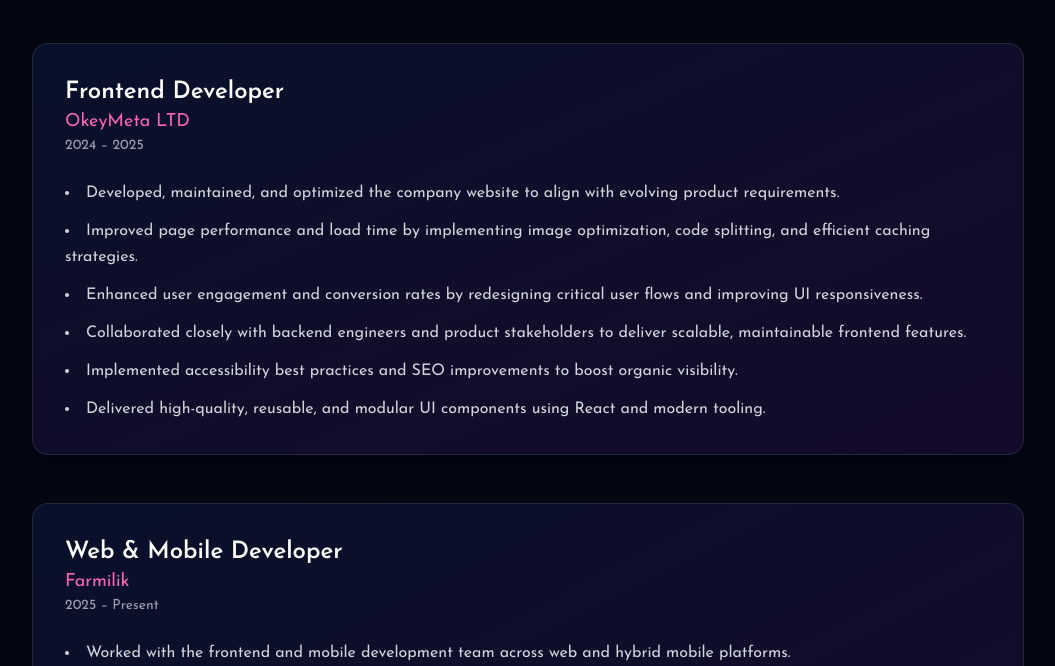
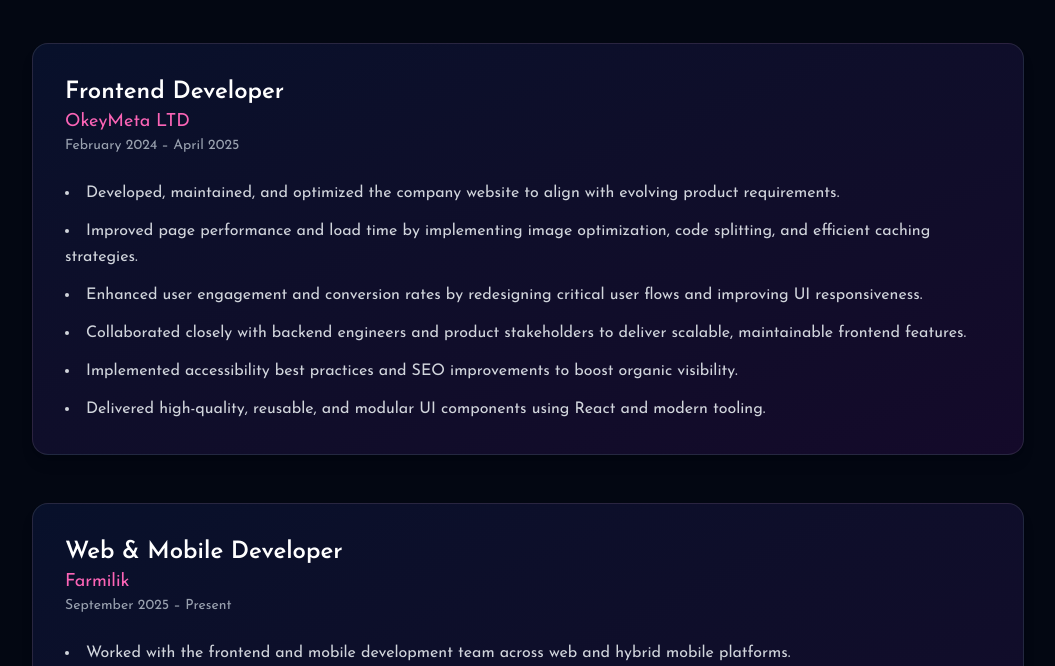
Before and after one commit to SanniAbdulmuiz/my-portfolio-website, a Next.js app: page / in a window 1280 px wide. Shown: the part 4180-4846 px from the top of the page, without its empty margins (112-1167 px from the left). Built offline with nearby package versions, Linux system fonts and the light colour scheme.

Commit message:
Added Precise date

```diff
--- a/app/_components/Experience.js
+++ b/app/_components/Experience.js
@@ -5,7 +5,7 @@
     {
       company: 'OkeyMeta LTD',
       role: 'Frontend Developer',
-      period: '2024 – 2025',
+      period: 'February 2024 – April 2025',
       achievements: [
         'Developed, maintained, and optimized the company website to align with evolving product requirements.',
         'Improved page performance and load time by implementing image optimization, code splitting, and efficient caching strategies.',
@@ -18,7 +18,7 @@
     {
       company: 'Farmilik',
       role: 'Web & Mobile Developer',
-      period: '2025 – Present',
+      period: 'September 2025 – Present',
       achievements: [
         'Worked with the frontend and mobile development team across web and hybrid mobile platforms.',
         'Building fast, scalable, and secure user interfaces using React, React-Native, Next.js, and modern ui frameworks.',
```
